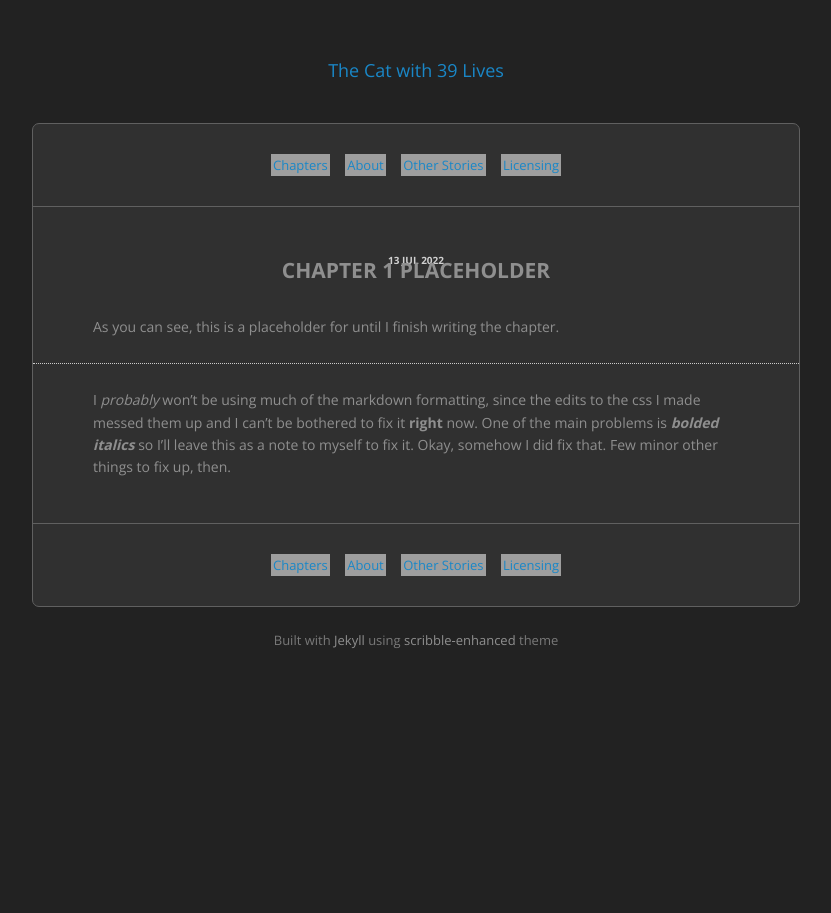
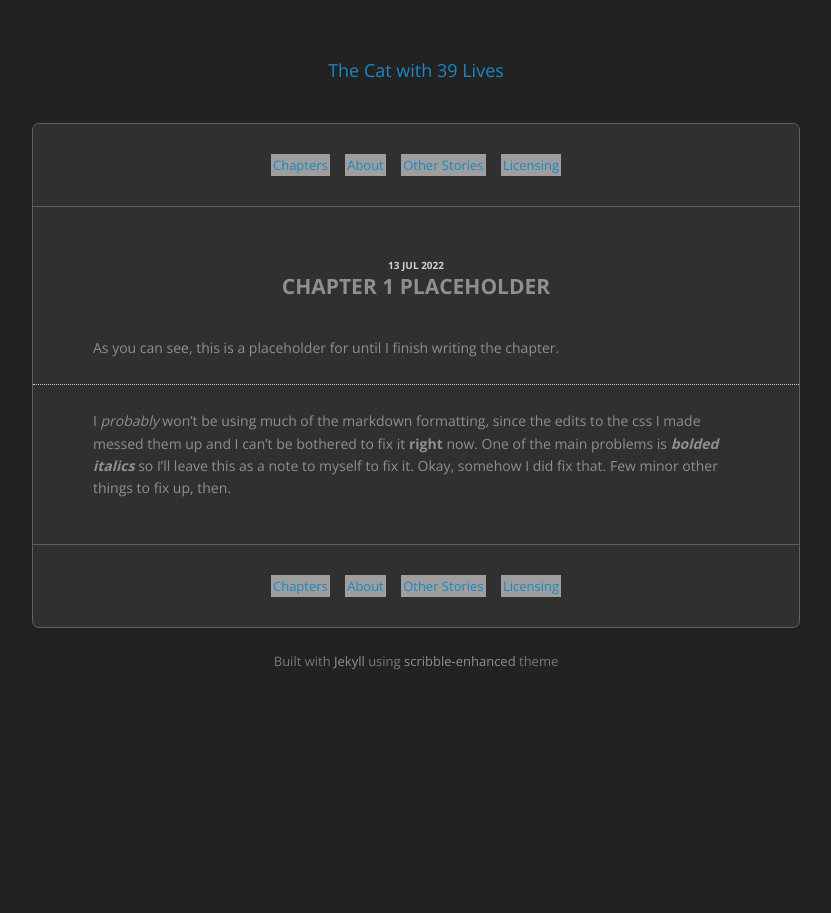
Before and after one commit to mehkanik/C39, a Jekyll site: the page built from _posts/2022-07-13-placeholder.md, in a window 1280 px wide. Shown: the whole page, without its empty margins (224-1055 px from the left). Built offline with Jekyll 4.4.1, drawn with Linux system fonts in a browser that asks for light colours; grey boxes are pictures that could not be loaded.

Commit message:
made an oopsy, put it back

```diff
--- a/stylesheets/style.css
+++ b/stylesheets/style.css
@@ -346,7 +346,7 @@ section.post ul li, section.post ol li {
 section.post h1 {
     text-transform: uppercase;
     text-align: center;
-    line-height: 0.5em;
+    line-height: 1.0em;
     margin-bottom: 40px;
 }
 
```
